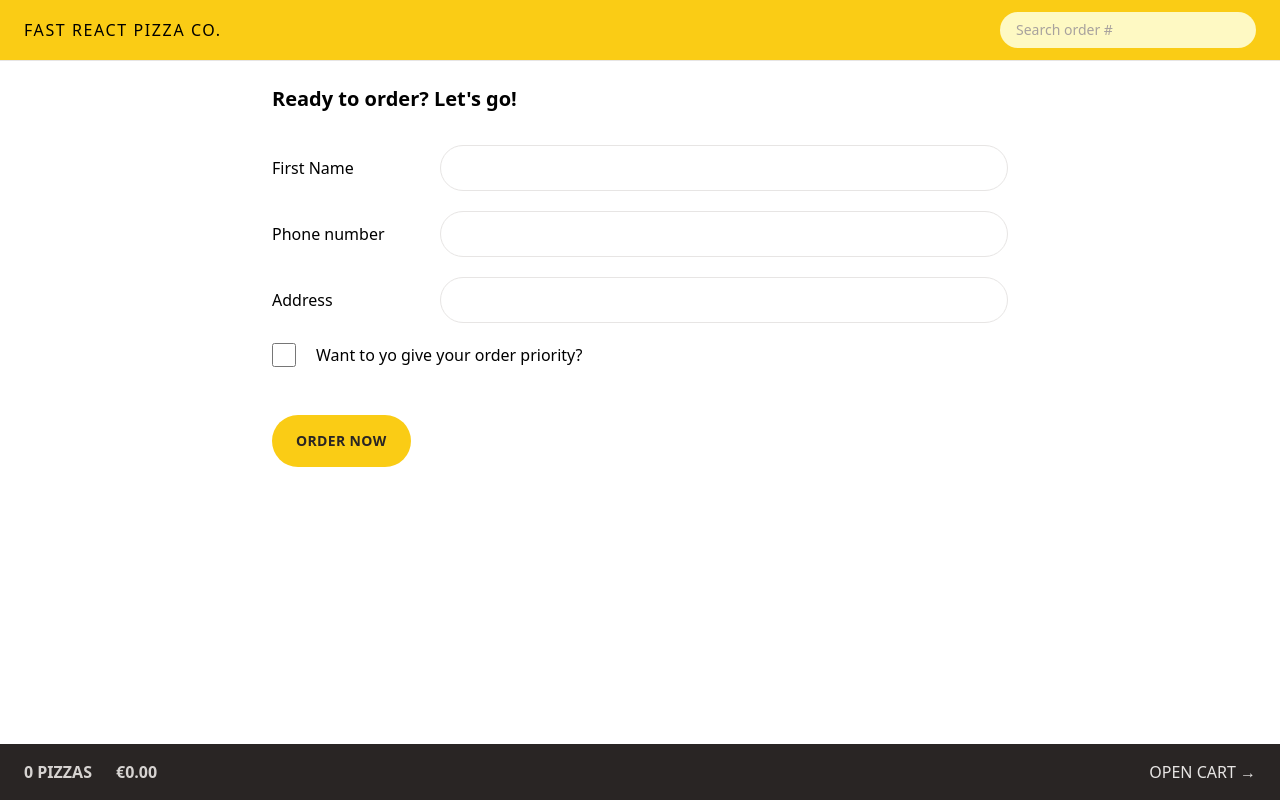
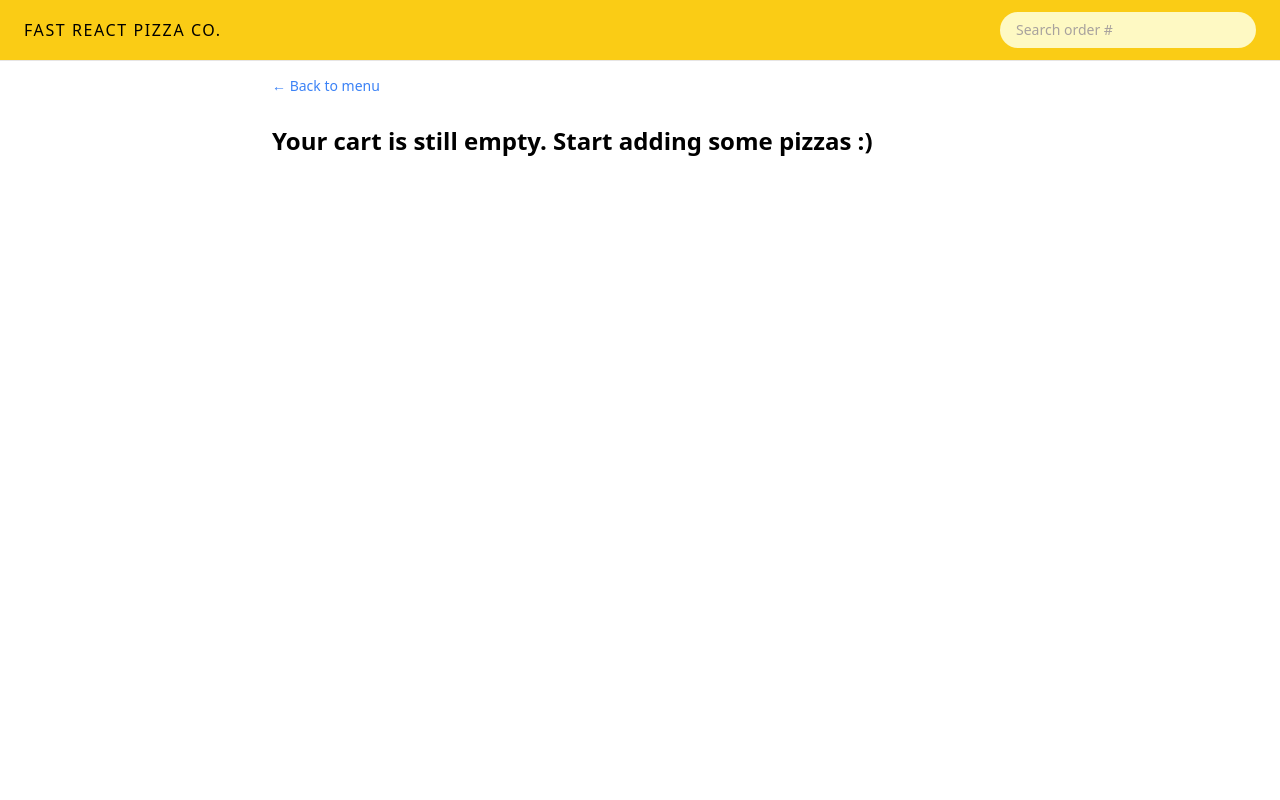
Before and after one commit to naveenkumar13-gif/pizza-Hut, a React (Create React App) app: page /order/new in a window 1280 px wide. Built offline with nearby package versions, Linux system fonts and the light colour scheme.

Commit message:
cart update

```diff
--- a/src/feature/cart/CartOverview.jsx
+++ b/src/feature/cart/CartOverview.jsx
@@ -6,6 +6,7 @@ import { formatCurrency } from "../../utils/helpers";
 function CartOverview() {
   const totalCartQuantity = useSelector(getTotalQuantity());
   const totalPrice = useSelector(getTotalPrice());
+  if (!totalCartQuantity) return null;
   return (
     <div className="flex items-center justify-between bg-stone-800 px-4 py-4 text-sm uppercase text-stone-200 sm:px-6 md:text-base">
       <p className="space-x-4 font-semibold text-stone-300 sm:space-x-6">
--- a/src/feature/menu/MenuItem.jsx
+++ b/src/feature/menu/MenuItem.jsx
@@ -44,7 +44,7 @@ function MenuItem({ pizza }) {
             </p>
           )}
           {isInCart && (
-            <div className="flex items-center gap-3 sm:gap-8">
+            <div className="flex items-center gap-3 sm:gap">
               <UPdateQuantity pizzaId={id} currenQuantity={currenQuantity} />
               <DeleteItem pizzaId={id} />
             </div>
--- a/src/feature/order/CreateOrder.jsx
+++ b/src/feature/order/CreateOrder.jsx
@@ -3,6 +3,10 @@ import { Form, redirect, useActionData, useNavigation } from "react-router-dom";
 import { createOrder } from "../../service/apiRestaurant";
 import Button from "../../ui/Button";
 import { useSelector } from "react-redux";
+import { clearCart, getCart, getTotalPrice } from "../cart/CartSlice";
+import EmptyCart from "../cart/EmptyCart";
+import store from "../../store";
+import { formatCurrency } from "../../utils/helpers";
 
 // https://uibakery.io/regex-library/phone-number
 const isValidPhone = (str) =>
@@ -40,8 +44,13 @@ function CreateOrder() {
   const formErrors = useActionData();
   const username = useSelector((state) => state.user.username);
 
-  // const [withPriority, setWithPriority] = useState(false);
-  const cart = fakeCart;
+  const [withPriority, setWithPriority] = useState(false);
+  const cart = useSelector(getCart);
+
+  const totalCartPrice = useSelector(getTotalPrice());
+  const priority = withPriority ? totalCartPrice * 0.2 : 0;
+  const totalPrice = totalCartPrice + priority;
+  if (!cart.length) return <EmptyCart />;
 
   return (
     <div className="px-4 py-6">
@@ -89,8 +98,8 @@ function CreateOrder() {
             type="checkbox"
             name="priority"
             id="priority"
-            // value={withPriority}
-            // onChange={(e) => setWithPriority(e.target.checked)}
+            value={withPriority}
+            onChange={(e) => setWithPriority(e.target.checked)}
           />
           <label htmlFor="priority" className="font-medium">
             Want to yo give your order priority?
@@ -100,7 +109,7 @@ function CreateOrder() {
         <div>
           <input type="hidden" name="cart" value={JSON.stringify(cart)} />
           <Button disabled={isSubmitting} type="primary">
-            {isSubmitting ? "Placing order...." : "Order now"}
+            {isSubmitting ? "Placing order...." : `Order now ${totalPrice} `}
           </Button>
         </div>
       </Form>
@@ -115,10 +124,9 @@ export async function action({ request }) {
   const order = {
     ...data,
     cart: JSON.parse(data.cart),
-    priority: data.priority === "on",
+    priority: data.priority === "true",
   };
   // if everything is okay create new order return and redirect
-  const newOrder = await createOrder(order);
   const errors = {};
   if (!isValidPhone(order.phone))
     errors.phone =
@@ -126,6 +134,8 @@ export async function action({ request }) {
 
   if (Object.keys(errors).length > 0) return errors;
 
+  const newOrder = await createOrder(order);
+  store.dispatch(clearCart());
   return redirect(`/order/${newOrder.id}`);
 }
 
```
